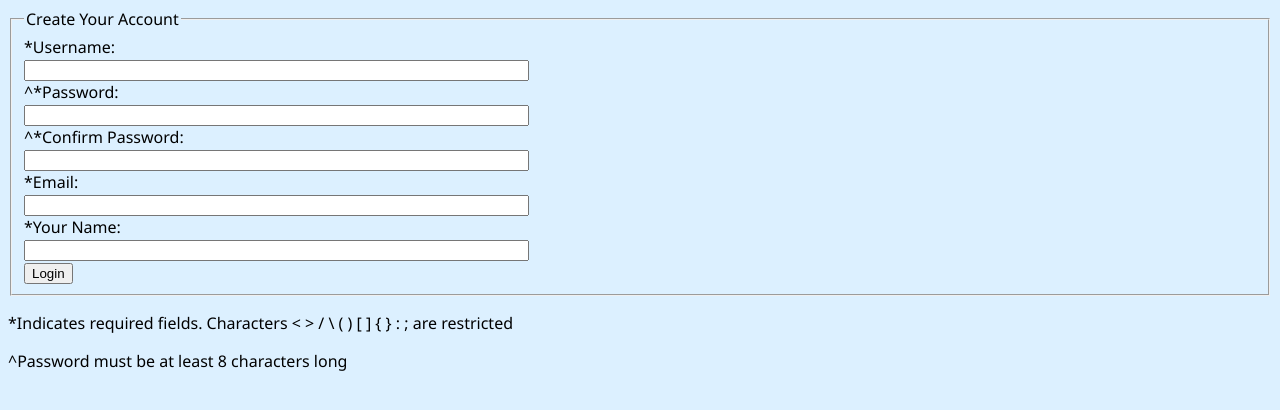
After one commit to xinyans/Peapods, a PHP site: page /LoginTest/register3.php in a window 1280 px wide. The commit adds this page. Shown: the top 410 px of the page. Run offline with PHP 8.4, Linux system fonts and the light colour scheme.

Commit message:
Login Redesign / Restructuring

```diff
--- a/LoginTest/create.html
+++ b/LoginTest/create.html
@@ -22,8 +22,8 @@
         <a href="#" class="navBtn">About</a>
         <a href="#" class="navBtn">Find</a>
         <a href="#" class="navBtn">Create</a>
-        <a href="#" class="navBtn">Register</a>
-        <a href="#" class="navBtn">Sign In</a>
+        <a href="register3.php" class="navBtn">Register</a>
+        <a href="login.php" class="navBtn">Sign In</a>
       </nav>
       <span class="clearfix"></span>
     </header>
--- a/LoginTest/home.html
+++ b/LoginTest/home.html
@@ -20,8 +20,8 @@
         <a href="#" class="navBtn">About</a>
         <a href="#" class="navBtn">Find</a>
         <a href="#" class="navBtn">Create</a>
-        <a href="#" class="navBtn">Register</a>
-        <a href="#" class="navBtn">Sign In</a>
+        <a href="register3.php" class="navBtn">Register</a>
+        <a href="login.php" class="navBtn">Sign In</a>
       </nav>
       <span class="clearfix"></span>
     </header>
--- /dev/null
+++ b/LoginTest/register3.php
@@ -0,0 +1,162 @@
+<!DOCTYPE html>
+<html lang="en">
+  <head>
+    <title>Account Creation</title>
+    <meta http-equiv="Content-Type" content="text/html; charset=UTF-8"/>
+    <link rel="stylesheet" href="test.css" type="text/css" />
+  </head>
+
+  <body>
+    <?php
+      $data = $username = $pass1 = $pass2 = $email = $personName = "";
+      $er1 = $er2 = $er3 = $er4 = $er5 = "";
+
+      function validate($item) {
+        $item = trim($item);
+        $item = stripslashes($item);
+        $item = htmlspecialchars($item);
+        return $item;
+      }
+
+      if($_SERVER["REQUEST_METHOD"] == "POST") {
+        $data = file_get_contents("users/hashedUserData.txt");
+        $data = explode("\n", $data);
+        $username = validate($_POST['username']);
+        $pass1 = validate($_POST['password']);
+        $pass2 = validate($_POST['passwordConfirm']);
+        $email = validate($_POST['email']);
+        $personName = validate($_POST['personName']);
+        $validationPassed = 1;
+
+        if($username == "") {
+          $er1 = "Error: Username is required";
+          $validationPassed = 0;
+        }
+
+        if($pass1 == "") {
+          $er2 = "Error: Password is required";
+          $validationPassed = 0;
+        }
+
+        if($pass2 == "") {
+          $er3 = "Error: Password confirmation is required";
+          $validationPassed = 0;
+        }
+
+        if($email == "") {
+          $er4 = "Error: Email address is required";
+          $validationPassed = 0;
+        }
+
+        if($personName == "") {
+          $er5 = "Error: Your name is required";
+          $validationPassed = 0;
+        }
+
+        if($pass1 != $pass2 and $validationPassed) {
+          $er2 = "Error: Passwords must match";
+          $er3 = "Error: Passwords must match";
+          $validationPassed = 0;
+        }
+
+        if(strlen($pass1) < 8 and $validationPassed) {
+          $er2 = "Error: Password too short";
+          $validationPassed = 0;
+        }
+
+        if($validationPassed) {
+          foreach($data as $values) {
+            $loginInfo = explode(":", $values);
+            $userBase = $loginInfo[0];
+
+            if($userBase == $username) {
+              $er1 = "Error: Username already taken";
+              $validationPassed = 0;
+              break;
+            }
+          }
+        }
+
+      //If Submit Button Is Clicked Do the Following
+        if ($_POST['Login'] and $validationPassed) {
+
+          $myFile = "users/userData.txt";
+          $fh = fopen($myFile, 'a') or die("can't open file");
+          $stringData = $_POST['username'] . ":";
+          fwrite($fh, $stringData);
+          $stringData = $_POST['password'] . ":";
+          fwrite($fh, $stringData);
+          $stringData = $_POST['email'] . ":";
+          fwrite($fh, $stringData);
+          $stringData = $_POST['personName'] . "\n";
+          fwrite($fh, $stringData);
+          fclose($fh);
+
+          $myFile = "users/hashedUserData.txt";
+          $fh = fopen($myFile, 'a') or die("can't open file");
+          $stringData = "\n\n" . $_POST['username'] . ":";
+          fwrite($fh, $stringData);
+          $stringData = $_POST['password'];
+          $hashed_password = password_hash($stringData, PASSWORD_DEFAULT);
+          fwrite($fh, $hashed_password);
+          $stringData = "\n" . $_POST['email'] . ":";
+          fwrite($fh, $stringData);
+          $stringData = $_POST['personName'];
+          $hashed_name = password_hash($stringData, PASSWORD_DEFAULT);
+          fwrite($fh, $hashed_name);
+          fclose($fh);
+
+          $myFile = ("users/account_" . $username . "_data.txt");
+          $fh = fopen($myFile, 'w') or die("can't open file");
+          $stringData = ("User:" . $username . "\nName:" . $personName . "\n\nForms:\n\n");
+          fwrite($fh, $stringData);
+          fclose($fh);
+
+          header("Location: regSuccess.html");
+        }
+      }
+    ?>
+      <form action="<?php echo htmlspecialchars($_SERVER["PHP_SELF"]);?>" method="post">
+        <fieldset>
+          <legend>Create Your Account</legend>
+          <div class="formData">
+
+            <label class="field" for="username">*Username:</label>
+            <div class="value">
+              <input type="text" size="60" value="" name="username" id="username"/>
+              <span><?php echo $er1; ?></span>
+            </div>
+
+            <label class="field" for="password">^*Password:</label>
+            <div class="value">
+              <input type="password" size="60" value="" name="password" id="password"/>
+              <span><?php echo $er2; ?></span>
+            </div>
+
+            <label class="field" for="passwordConfirm">^*Confirm Password:</label>
+            <div class="value">
+              <input type="password" size="60" value="" name="passwordConfirm" id="passwordConfirm"/>
+              <span><?php echo $er3; ?></span>
+            </div>
+
+            <label class="field" for="email">*Email:</label>
+            <div class="value">
+              <input type="email" size="60" value="" name="email" id="email"/>
+              <span><?php echo $er4; ?></span>
+            </div>
+
+            <label class="field" for="personName">*Your Name:</label>
+            <div class="value">
+              <input type="text" size="60" value="" name="personName" id="personName"/>
+              <span><?php echo $er5; ?></span>
+            </div>
+
+            <input type="submit" value="Login" id="Login" name="Login"/>
+
+          </div>
+        </fieldset>
+      </form>
+      <p>*Indicates required fields. Characters < > / \ ( ) [ ] { } : ; are restricted</p>
+      <p>^Password must be at least 8 characters long</p>
+  </body>
+</html>
--- /dev/null
+++ b/LoginTest/test.css
@@ -0,0 +1,22 @@
+body {
+    background-color: rgb(220, 240, 255);
+    font-family: 'Segoe UI', Tahoma, Verdana, sans-serif
+}
+.bodyLeft {
+    text-align: left;
+    font-size: 1.5em;
+}
+.bodyRight {
+    float: right;
+    font-size: 1.5em;
+}
+.bodyCenter {
+    text-align: center;
+    font-size: 1.5em;
+}
+.error {
+    float: left;
+    font-style: italic;
+    font-variant: small-caps;
+    font-size: 1.8em;
+}
--- /dev/null
+++ b/LoginTest/users/account_Valid Account_data.txt
@@ -0,0 +1,4 @@
+User:Valid Account
+Name:Samuel Schantz
+
+Forms:
--- a/LoginTest/users/hashedUserData.txt
+++ b/LoginTest/users/hashedUserData.txt
@@ -4,3 +4,6 @@ Email:Real_Name
 
 Sam:$2y$10$InD1L8OcP3f9BrTqyF7tO.nh1FcszQIXhS67h.KJIVlN8nS0whp.a
 schantz.samuel@gmail.com:$2y$10$LUHafDGzLLkSKzaWNKrM6uZjOosBSCfUMcpp9PCFcmnCs04ckS2a.
+
+Valid Account:$2y$10$HpxzXAZxVCytzqXCuugPAOR4VyQwXe3Kw7nFi8hCF5eLqDXwcnkxm
+schantz.samuel@gmail.com:$2y$10$dcAEK.27g2mEgIO9iOmXVOFKRsNybqoQVqQ./C6AybqnV4Vl60BWC
--- a/LoginTest/users/userData.txt
+++ b/LoginTest/users/userData.txt
@@ -1,2 +1,3 @@
 Username:Password:Email:Real Name
 Sam:123456789:schantz.samuel@gmail.com:Samuel Schantz
+Valid Account:password:schantz.samuel@gmail.com:Samuel Schantz
```
Also changed, not shown: LoginTest/login.php (+51 -72 lines), LoginTest/regSuccess.html (added, +15 -0 lines), README.md.
